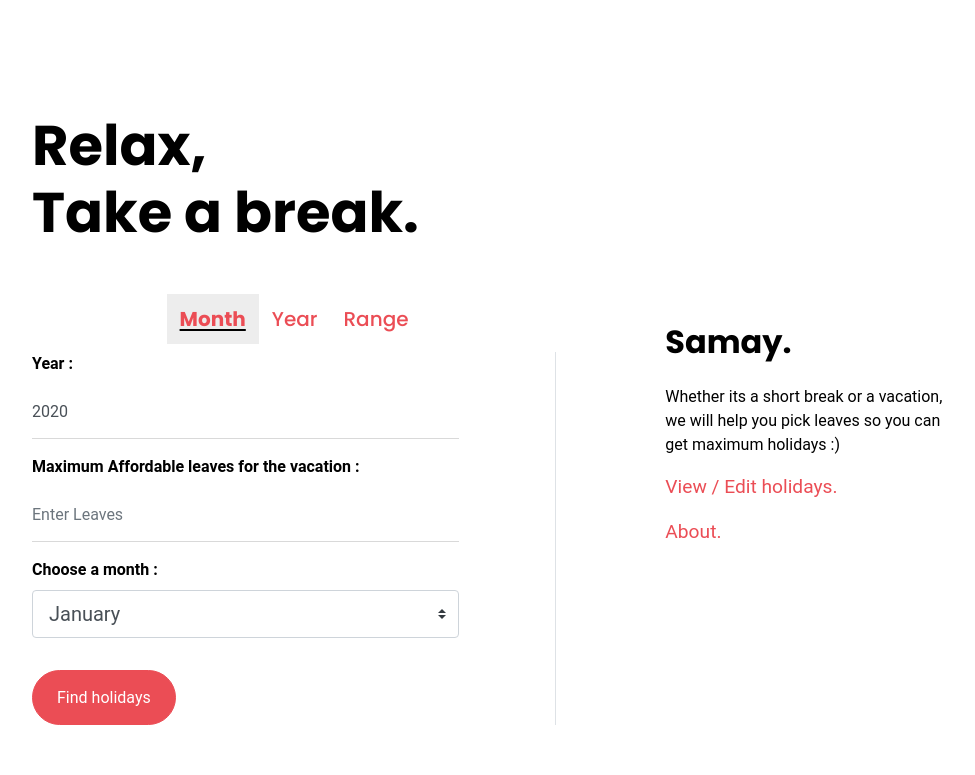
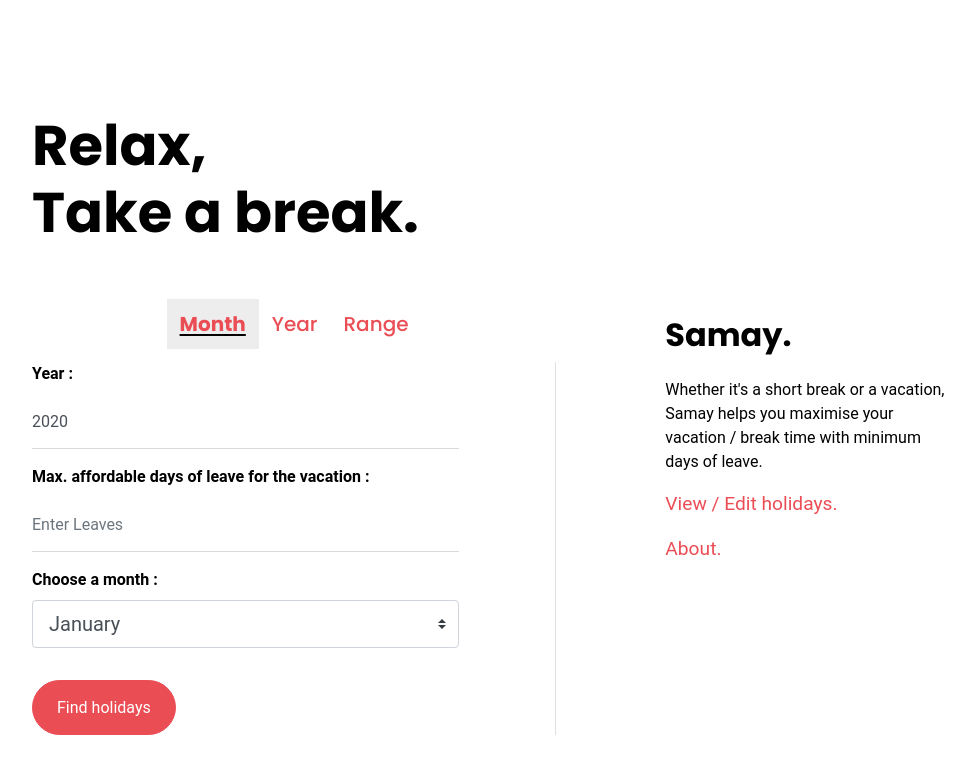
Before and after one commit to kvshravan/holiday, a Flask app: template maxh/templates/index.html in a window 1280 px wide. Shown: the top 775 px of the page, without its empty margins (148-1123 px from the left). Before the commit the page ends 725 px from the top, so only its background shows below. Run offline with Flask 2, Linux system fonts and the light colour scheme; the template is opened without the code that fills it: most values are stand-ins (such as "Sample title", 1, 10 or a date in 2020); some libraries are stand-ins or nearby versions.

Commit message:
grammar and minor edits

```diff
--- a/maxh/app.py
+++ b/maxh/app.py
@@ -333,7 +333,13 @@ def home():
     country = get_country(get_ip())
     if country is None:
         country = DEFAULT_COUNTRY_CODE
-    resp = make_response(render_template('index.html', year=current_year))
+    country_name = None
+    try:
+        country_name = pc.countries.get(alpha_2=country).name
+    except Exception as e:
+        print(e)
+        country_name = 'India'
+    resp = make_response(render_template('index.html', year=current_year,country=country_name))
     if 'uid' not in request.cookies:
         resp.set_cookie('uid', get_uuid())
     if 'holidays' not in request.cookies:
--- a/maxh/templates/about.html
+++ b/maxh/templates/about.html
@@ -3,6 +3,9 @@
   <head>
     <!-- Required meta tags -->
     <meta charset="utf-8">
+    <meta name="keywords" content="vacation, Samay, Samay vacation time, work leaves">
+  <meta name="description" content="Maximum Holidays for a vacation">
+  <meta name="author" content="Venkata Shravan">
     <meta name="viewport" content="width=device-width, initial-scale=1.0, shrink-to-fit=no">
     <link href="https://fonts.googleapis.com/css?family=Poppins:300,400,500,700,900&display=swap" rel="stylesheet">
 
--- a/maxh/templates/dateview.html
+++ b/maxh/templates/dateview.html
@@ -5,6 +5,9 @@
     <!-- Required meta tags -->
     <meta charset="utf-8">
     <meta name="viewport" content="width=device-width, initial-scale=1.0, shrink-to-fit=no">
+    <meta name="keywords" content="vacation, Samay, Samay vacation time, work leaves">
+  <meta name="description" content="Maximum Holidays for a vacation">
+  <meta name="author" content="Venkata Shravan">
     <link href="https://fonts.googleapis.com/css?family=Poppins:300,400,500,700,900&display=swap" rel="stylesheet">
 
     <!-- Style -->
--- a/maxh/templates/hview.html
+++ b/maxh/templates/hview.html
@@ -5,6 +5,9 @@
   <!-- Required meta tags -->
   <meta charset="utf-8">
   <meta name="viewport" content="width=device-width, initial-scale=1.0, shrink-to-fit=no">
+  <meta name="keywords" content="vacation, Samay, Samay vacation time, work leaves">
+  <meta name="description" content="Maximum Holidays for a vacation">
+  <meta name="author" content="Venkata Shravan">
   <link href="https://fonts.googleapis.com/css?family=Poppins:300,400,500,700,900&display=swap" rel="stylesheet">
 
   <!-- Style -->
--- a/maxh/templates/index.html
+++ b/maxh/templates/index.html
@@ -4,6 +4,10 @@
 <head>
   <!-- Required meta tags -->
   <meta charset="utf-8">
+  <meta name="keywords" content="vacation, Samay, Samay vacation time, work leaves">
+  <meta name="description" content="Maximum Holidays for a vacation">
+  <meta name="author" content="Venkata Shravan">
+
   <meta name="viewport" content="width=device-width, initial-scale=1, shrink-to-fit=no">
   <link href="https://fonts.googleapis.com/css?family=Poppins:300,400,500,700,900&display=swap" rel="stylesheet">
 
@@ -39,6 +43,9 @@
       text-underline-offset: 3.25px;
       background-color: rgba(219, 219, 219, 0.504);
 }
+#nav{
+  padding: 5px;
+}
 #nav h5{
   padding: 13px;
 }
@@ -70,6 +77,8 @@
             <div class="col-lg-7 mb-5 mb-lg-0">
 
               <h2 class="mb-5">Relax, <br>Take a break.</h2>
+              <p id="mob">You are currently in {{country}}. To change your country or to customise holidays please <span style="font-weight: 450; color: #eb4d55;" onclick="scrollDown()">Scroll down <i style="text-align: center;" class="fa fa-angle-double-down" style="font-size:24px;color:red"></i>
+                </span> the bottom of the page.<p>
               <div id="nav" class="row justify-content-center">
               <h5 id="monthbtn" class="current"><a href="{{ url_for('.home') }} " style='color: #eb4d55;' >Month</a></h4>
               <h5 id="yearbtn"><a href="{{ url_for('.home') }} " style='color: #eb4d55;' >Year</a></h4>
@@ -93,9 +102,9 @@
               </div>
               <div class="row">
                 <div class="col-md-12 form-group">
-                  <label for="k"><b>Maximum Affordable leaves for the vacation :</b></label>
+                  <label for="k"><b>Max. affordable days of leave for the vacation :</b></label>
                   <input type="number" inputmode="numeric" class="form-control" name="k" id="k"
-                    placeholder="Enter Leaves" required>
+                    placeholder="Enter number of days" required>
                 </div>
               </div>
               <div class="row">
@@ -120,7 +129,7 @@
                 </div>
                 <div class="row">
                   <div class="col-md-12 form-group">
-                    <label for="k"><b>Maximum Affordable leaves for the vacation :</b></label>
+                    <label for="k"><b>Max. affordable days of leave for the vacation :</b></label>
                     <input type="number" min="1" max="366" inputmode="numeric" class="form-control" name="k" id="k"
                       placeholder="Enter Leaves" required>
                   </div>
@@ -161,8 +170,7 @@
             </div>
             <div class="col-lg-4 ml-auto">
               <h3 class="mb-4">Samay.</h3>
-              <p>Whether its a short break or a vacation, we will help you pick leaves so you can get maximum holidays
-                :)</p>
+              <p>Whether it's a short break or a vacation, Samay helps you maximise your vacation / break time with minimum days of leave.</p>
               <p><a style="font-size: larger;" href="{{ url_for('.holiday') }}">View / Edit holidays.</a></p>
               <p><a style="font-size: larger;" href="{{ url_for('.about') }}">About.</a></p>
             </div>
--- a/maxh/templates/view.html
+++ b/maxh/templates/view.html
@@ -5,6 +5,9 @@
   <!-- Required meta tags -->
   <meta charset="utf-8">
   <meta name="viewport" content="width=device-width, initial-scale=1.0, shrink-to-fit=no">
+  <meta name="keywords" content="vacation, Samay, Samay vacation time, work leaves">
+  <meta name="description" content="Maximum Holidays for a vacation">
+  <meta name="author" content="Venkata Shravan">
   <link href="https://fonts.googleapis.com/css?family=Poppins:300,400,500,700,900&display=swap" rel="stylesheet">
 
   <!-- Style -->
--- a/maxh/templates/yearView.html
+++ b/maxh/templates/yearView.html
@@ -3,6 +3,9 @@
   <head>
     <!-- Required meta tags -->
     <meta charset="utf-8">
+    <meta name="keywords" content="vacation, Samay, Samay vacation time, work leaves">
+  <meta name="description" content="Maximum Holidays for a vacation">
+  <meta name="author" content="Venkata Shravan">
     <meta name="viewport" content="width=device-width, initial-scale=1.0, shrink-to-fit=no">
     <link href="https://fonts.googleapis.com/css?family=Poppins:300,400,500,700,900&display=swap" rel="stylesheet">
 
```
